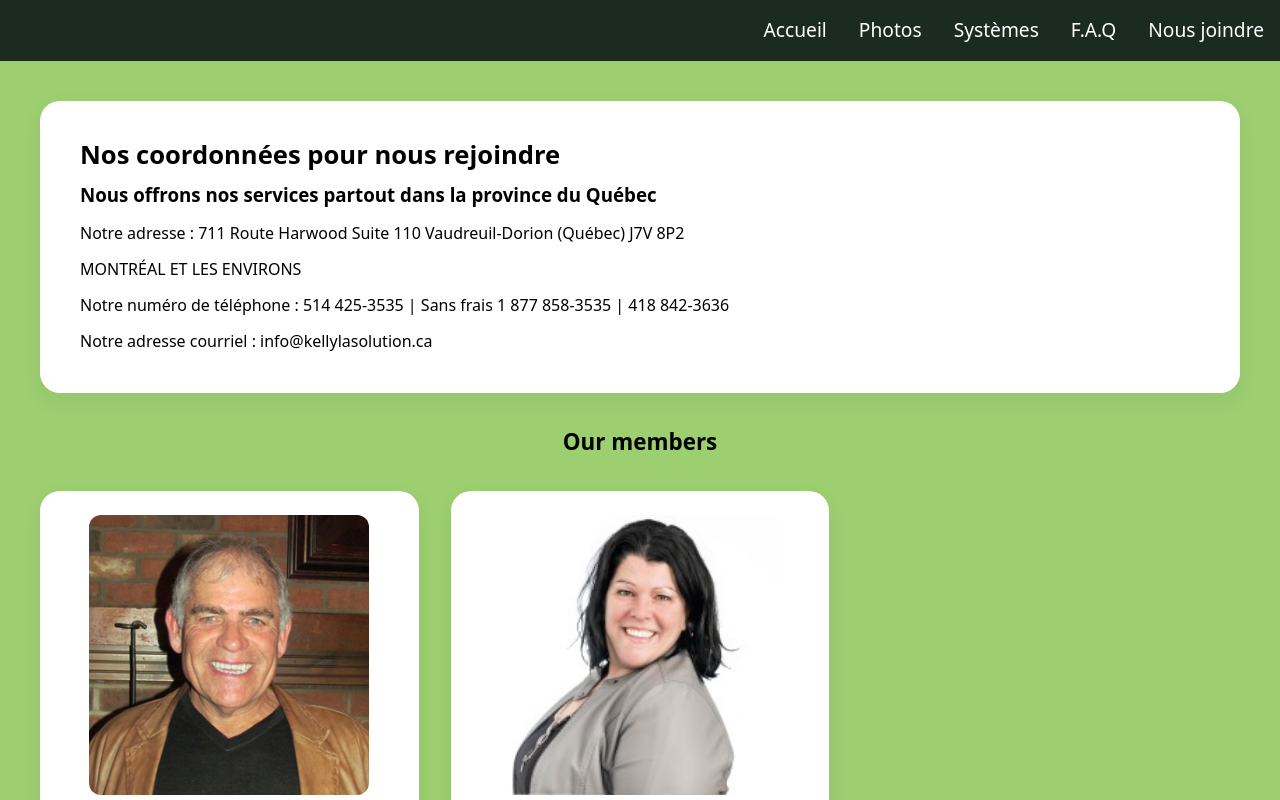
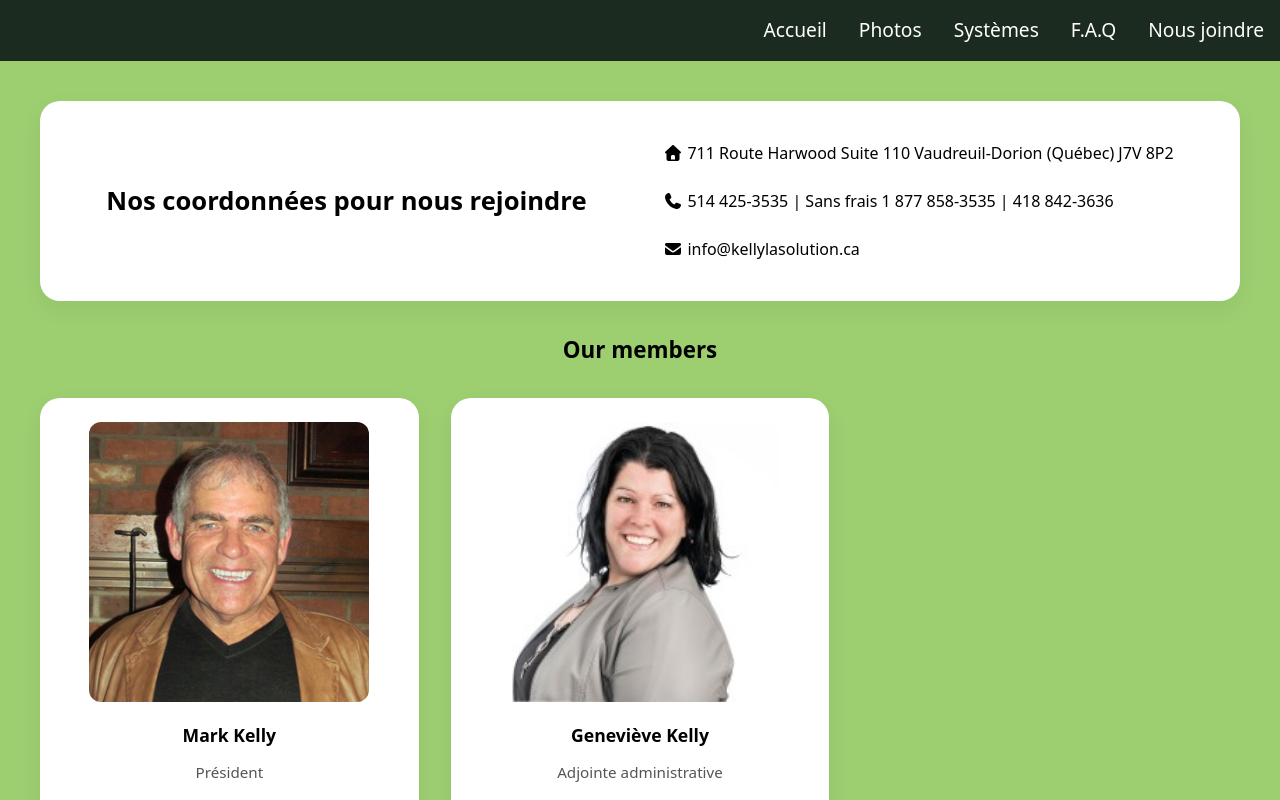
Before and after one commit to 2259198/Kelly-La-Solution-Refont, a React (Vite) app: page /Contact in a window 1280 px wide. Shown: the top 800 px of the page. Built offline with nearby package versions, Linux system fonts and the light colour scheme.

Commit message:
I imported the font awesome package. I added the font awesom icons to the contact page

```diff
--- a/package.json
+++ b/package.json
@@ -10,6 +10,8 @@
     "preview": "vite preview"
   },
   "dependencies": {
+    "@fortawesome/free-solid-svg-icons": "^7.1.0",
+    "@fortawesome/react-fontawesome": "^3.1.1",
     "react": "^19.1.1",
     "react-dom": "^19.1.1",
     "react-router-dom": "^7.9.4"
--- a/src/components/Contact.jsx
+++ b/src/components/Contact.jsx
@@ -1,18 +1,22 @@
 import React from "react";
 import "./Contact.scss";
 import members from "./Data/Members";
+
+import { FontAwesomeIcon } from "@fortawesome/react-fontawesome";
+import { faHouse, faPhone, faEnvelope, faE } from "@fortawesome/free-solid-svg-icons";
+
 
 export default function Contact() {
     return (
         <div className="Contact">
             <div className="contact-container">
                 <h1>Nos coordonnées pour nous rejoindre</h1>
-                <h3>Nous offrons nos services partout dans la province du Québec</h3>
-
-                <p> Notre adresse : 711 Route Harwood Suite 110 Vaudreuil-Dorion (Québec) J7V 8P2</p>
-                <p> MONTRÉAL ET LES ENVIRONS</p>
-                <p> Notre numéro de téléphone : 514 425-3535 | Sans frais 1 877 858-3535 | 418 842-3636</p>
-                <p> Notre adresse courriel : info@kellylasolution.ca</p>
+                {/* <h3>Nous offrons nos services partout dans la province du Québec</h3> */}
+                <div className="company-info">
+                    <p> <FontAwesomeIcon icon={faHouse} /> 711 Route Harwood Suite 110 Vaudreuil-Dorion (Québec) J7V 8P2</p>
+                    <p> <FontAwesomeIcon icon={faPhone} /> 514 425-3535 | Sans frais 1 877 858-3535 | 418 842-3636</p>
+                    <p> <FontAwesomeIcon icon={faEnvelope} /> info@kellylasolution.ca</p>
+                </div>
 
             </div>
 
--- a/src/components/Contact.scss
+++ b/src/components/Contact.scss
@@ -16,11 +16,19 @@
     .contact-container {
         display: flex;
         flex-direction: column;
-        gap: 0.75rem;
+        gap: 1.5rem;
         background-color: #fff;
         border-radius: 1.25rem;
         padding: 1.5rem;
         box-shadow: 0 8px 24px rgba(0, 0, 0, 0.05);
+
+        .company-info {
+            display: flex;
+            justify-content: center;
+            align-items: center;
+            flex-direction: column;
+            gap: 1.5rem;
+        }
     }
 
     .members-section {
@@ -116,6 +124,13 @@ h2 {
 
         .contact-container {
             padding: 2.5rem;
+            flex-direction: row;
+            align-items: center;
+            justify-content: space-around;
+
+            .company-info {
+                align-items: normal;
+            }
         }
     }
 }
```
Also changed, not shown: 1 other file (tests, documents, lock files or other folders).
